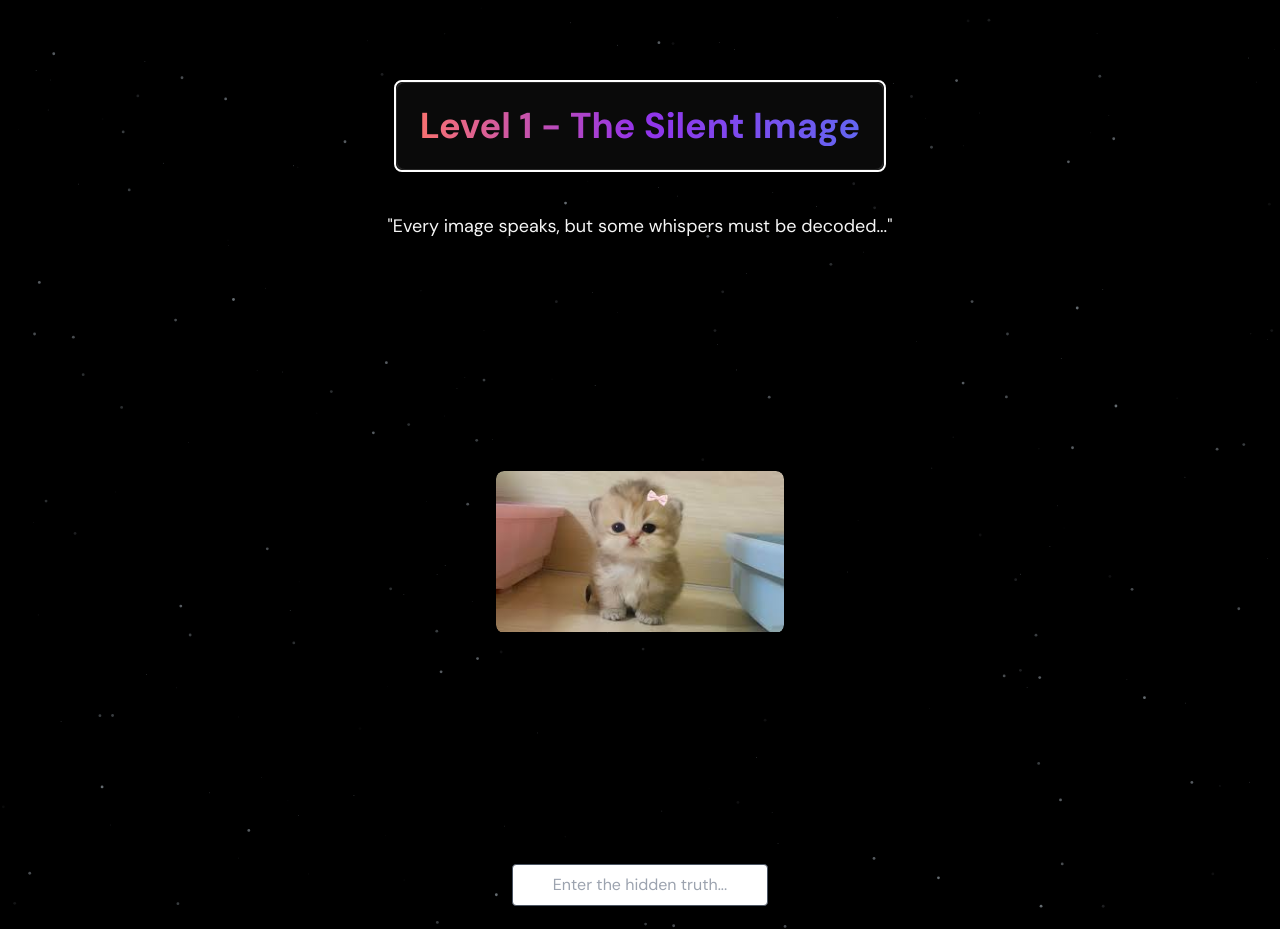
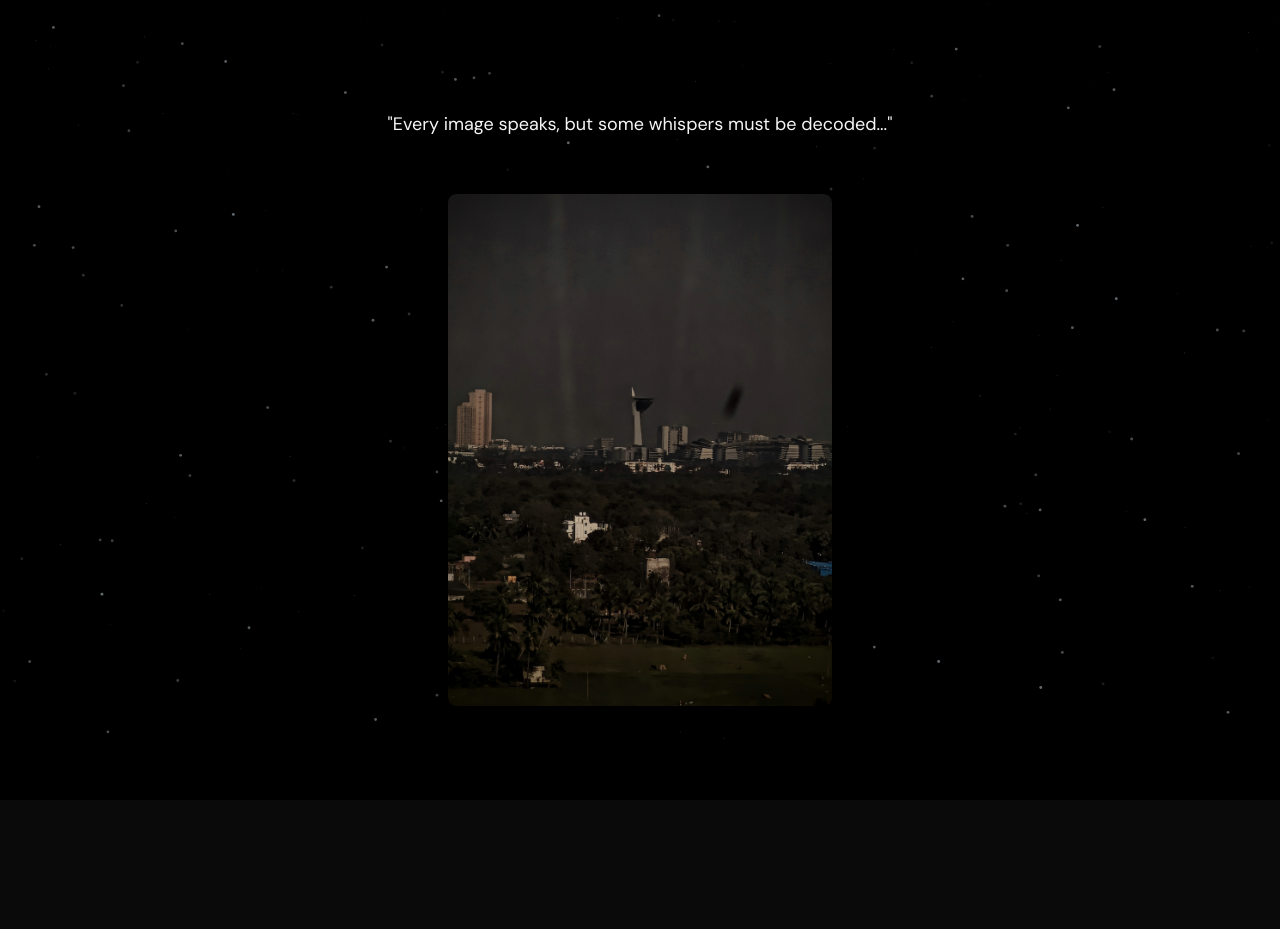
Before and after one commit to metatarsals/cloud-mystery-game, a Next.js app: page /chicken-noodle-soup in a window 1280 px wide. Shown: the top 929 px of the page. After the commit the page ends 800 px from the top, so only its background shows below. Built offline with nearby package versions, Linux system fonts and the light colour scheme.

Commit message:
added steno image

```diff
--- a/src/app/chicken-noodle-soup/page.tsx
+++ b/src/app/chicken-noodle-soup/page.tsx
@@ -33,17 +33,17 @@ export default function Level1() {
 
       {/* Main Content */}
       <motion.div
-        className="relative z-10 flex flex-col items-center space-y-10 mt-20"
+        className="relative z-10 flex flex-col items-center space-y-10 mt-8"
         initial={{ opacity: 0, y: -30 }}
         animate={{ opacity: 1, y: 0 }}
         transition={{ duration: 1.5, ease: "easeOut" }}
       >
         {/* Heading (Keeping Glow) */}
-        <MagicCard border glow className="p-6 rounded-lg shadow-lg bg-transparent">
+        {/* <MagicCard border glow className="p-6 rounded-lg shadow-lg bg-transparent">
           <h1 className="text-4xl font-bold text-center bg-gradient-to-r from-red-400 via-purple-600 to-indigo-500 bg-clip-text text-transparent">
             Level 1 - The Silent Image
           </h1>
-        </MagicCard>
+        </MagicCard> */}
 
         <p className="text-lg text-neutral-100 text-center">
           &quot;Every image speaks, but some whispers must be decoded...&quot;
@@ -56,10 +56,10 @@ export default function Level1() {
               <CardItem translateZ={30} className="shadow-lg rounded-lg">
                 <Lens zoomFactor={2.0} lensSize={120} className="flex justify-center items-center">
                   <Image
-                    src="/stego-image.jpeg"
-                    alt="Steganographic Image"
-                    width={288} // Adjusted width
-                    height={288} // Adjusted height
+                    src="/level-1-image-final.jpg"
+                    alt="check here"
+                    width={1785}
+                    height={2379}
                     className="rounded-lg object-cover"
                   />
                 </Lens>
@@ -69,9 +69,9 @@ export default function Level1() {
         </div>
 
         {/* Input & Button Section */}
-        <div className="flex flex-col items-center gap-6">
+        {/* <div className="flex flex-col items-center gap-6"> */}
           {/* Input Field */}
-          <motion.input
+          {/* <motion.input
             type="text"
             placeholder="Enter the hidden truth..."
             className="p-2 text-black rounded border border-gray-600 shadow-lg w-64 text-center transition focus:border-indigo-500 focus:outline-none"
@@ -81,23 +81,23 @@ export default function Level1() {
             animate={{ scale: 1 }}
             transition={{ duration: 0.5 }}
             whileFocus={{ scale: 1.05 }}
-          />
+          /> */}
 
           {/* Submit Button with Proper Spacing */}
-          <HoverBorderGradient
+          {/* <HoverBorderGradient
             onClick={handleSubmit}
             className="text-white font-medium tracking-wide shadow-lg hover:shadow-2xl transition-all duration-300 ease-in-out"
             gradient="from-pink-500 via-purple-500 to-orange-500"
           >
             Submit
-          </HoverBorderGradient>
+          </HoverBorderGradient> */}
 
           {/* Added proper spacing without affecting glow */}
-          <div className="h-10"></div>
-        </div>
+          {/* <div className="h-10"></div>
+        </div> */}
 
         {/* Success Message */}
-        {isCorrect && (
+        {/* {isCorrect && (
           <motion.p
             className="text-green-400 text-lg animate-pulse"
             initial={{ opacity: 0 }}
@@ -106,7 +106,7 @@ export default function Level1() {
           >
             ✅ &quot;Access granted. Proceeding to the next layer...&quot;
           </motion.p>
-        )}
+        )} */}
       </motion.div>
     </div>
   );
```
Also changed, not shown: public/level-1-image-final.jpg (added).
